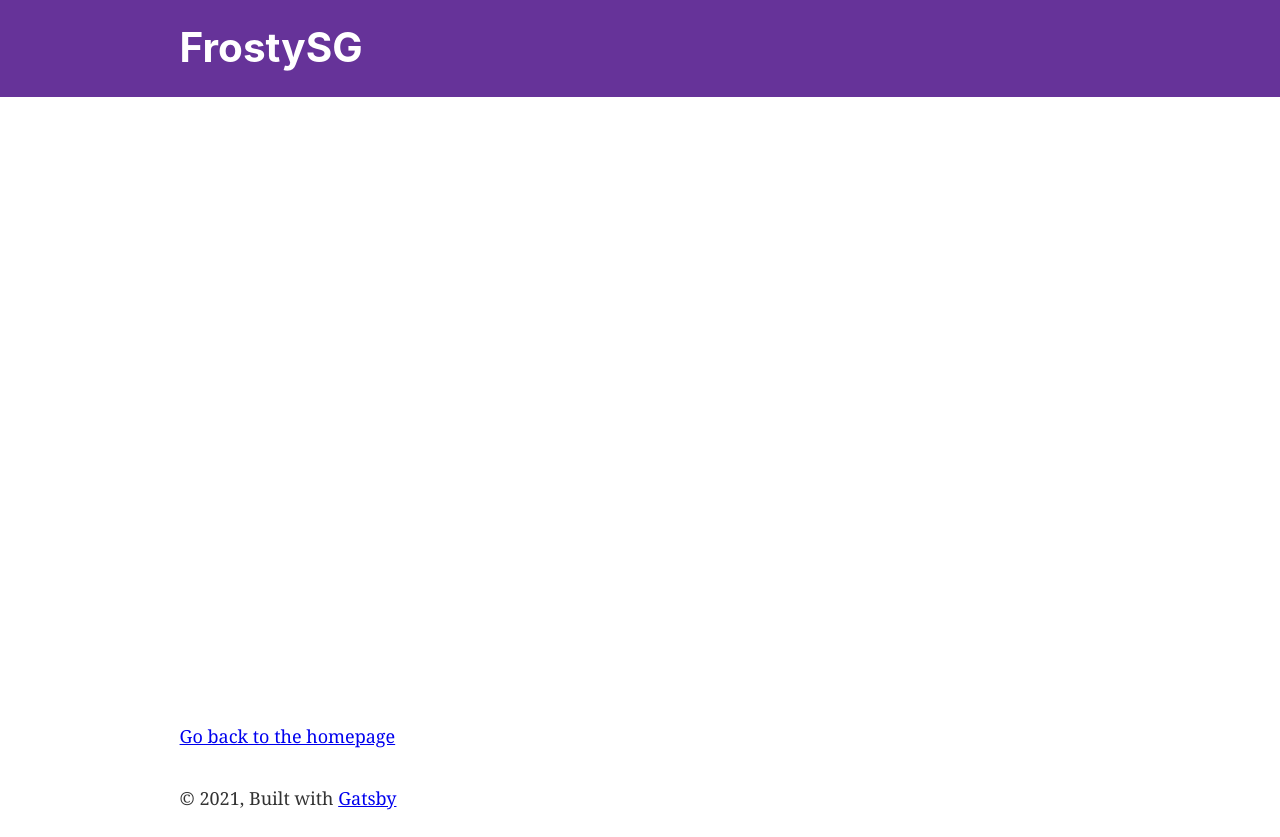
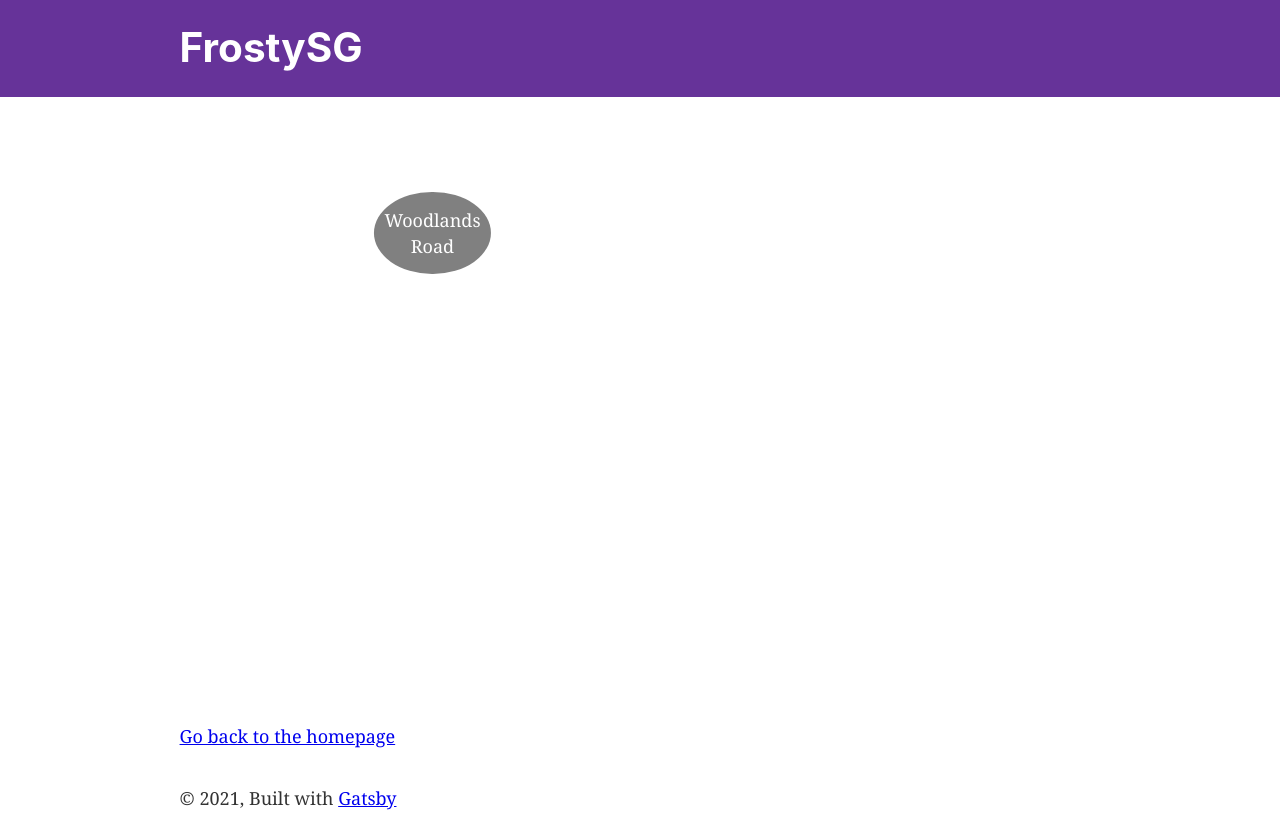
Before and after one commit to zhiminglim/gatsby-weatherapp, a Gatsby site: page /page-2 in a window 1280 px wide. Built offline with nearby package versions, Linux system fonts and the light colour scheme; Gatsby itself is replaced by a stand-in of ours; no server answers.

Commit message:
Add Marker and change API key name

```diff
--- /dev/null
+++ b/src/components/Marker.jsx
@@ -0,0 +1,23 @@
+import React from "react"
+
+function Marker(props) {
+  return (
+    <div
+      style={{
+        color: "white",
+        background: "grey",
+        padding: "15px 10px",
+        display: "inline-flex",
+        textAlign: "center",
+        alignItems: "center",
+        justifyContent: "center",
+        borderRadius: "100%",
+        transform: "translate(-50%, -50%)",
+      }}
+    >
+      {props.markerTitle}
+    </div>
+  )
+}
+
+export default Marker
--- a/src/pages/page-2.js
+++ b/src/pages/page-2.js
@@ -3,6 +3,7 @@ import { Link } from "gatsby"
 
 import Layout from "../components/layout"
 import SEO from "../components/seo"
+import Marker from "../components/Marker"
 import GoogleMapReact from "google-map-react"
 
 function SecondPage() {
@@ -11,8 +12,7 @@ function SecondPage() {
     lat: 1.3521,
     lng: 103.8198
   })
-  const [zoom, setZoom] = useState(11);
-
+  const zoom = 12;
 
 
   return (
@@ -20,11 +20,16 @@ function SecondPage() {
       <SEO title="Page two" />
       <div style={{ width: "100%", height: "600px" }}>
         <GoogleMapReact
-          bootstrapURLKeys={{ key: process.env.GOOGLE_API_KEY }}
+          bootstrapURLKeys={{ key: process.env.GATSBY_GOOGLE_API_KEY }}
           defaultCenter={mapCenter}
           defaultZoom={zoom}
         >
 
+          <Marker
+            lat={1.4172}
+            lng={103.74855}
+            markerTitle="Woodlands Road"
+          />
         </GoogleMapReact>
       </div>
 
```
